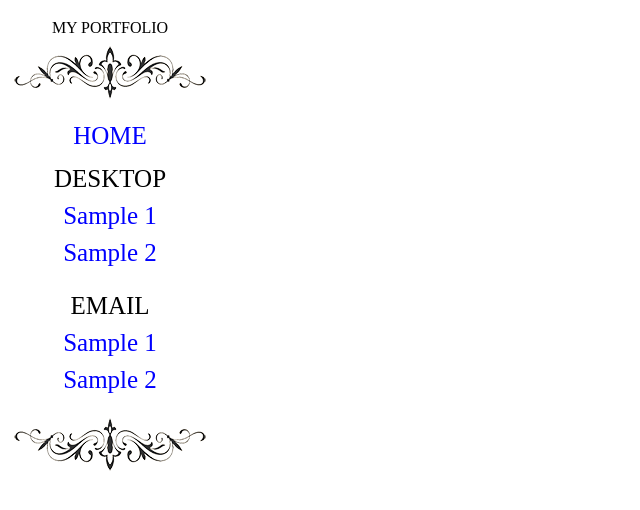
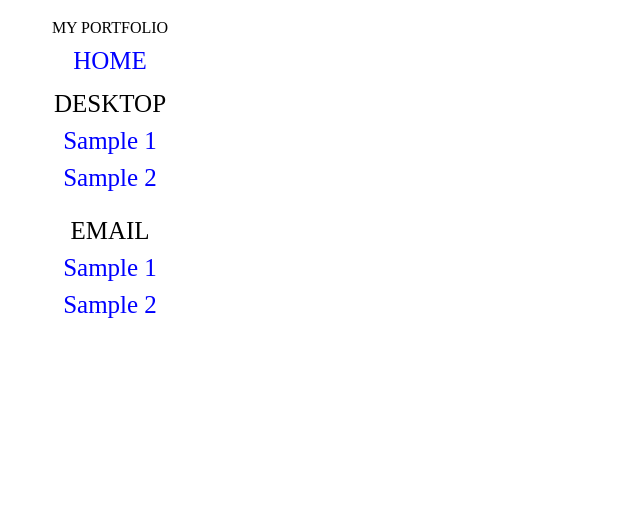
Before and after one commit to nuumu/nuumu.github.io, a Jekyll site: the page m-index.html, which Jekyll copies as it is, in a window 1280 px wide. Shown: the top 510 px of the page, without its empty margins (0-640 px from the left). Built offline with Jekyll 4.4.1, drawn with Linux system fonts in a browser that asks for light colours; nearby versions of some CDN libraries; library files that are not in the unit come from our copies.

Commit message:
Update m-index.html

```diff
--- a/m-index.html
+++ b/m-index.html
@@ -47,7 +47,7 @@ h1 {
 <body>
     <nav class="sidenav center">
 MY PORTFOLIO
-        <img src="images/deco-border.png" alt="Decorative border" />
+
         <h1><a href="index.html">HOME</a></h1>
         <h1>DESKTOP</h1>
         <a href="website/music/index.html">Sample 1</a>
@@ -57,7 +57,6 @@ MY PORTFOLIO
         <a href="website/candy/index.html">Sample 1</a>
         <a href="website/jewelry/index.html">Sample 2</a>
 
-        <img class="pad-top-10" src="images/deco-border-rev.png" alt="Decorative border" />
     </nav>
 
 
```
